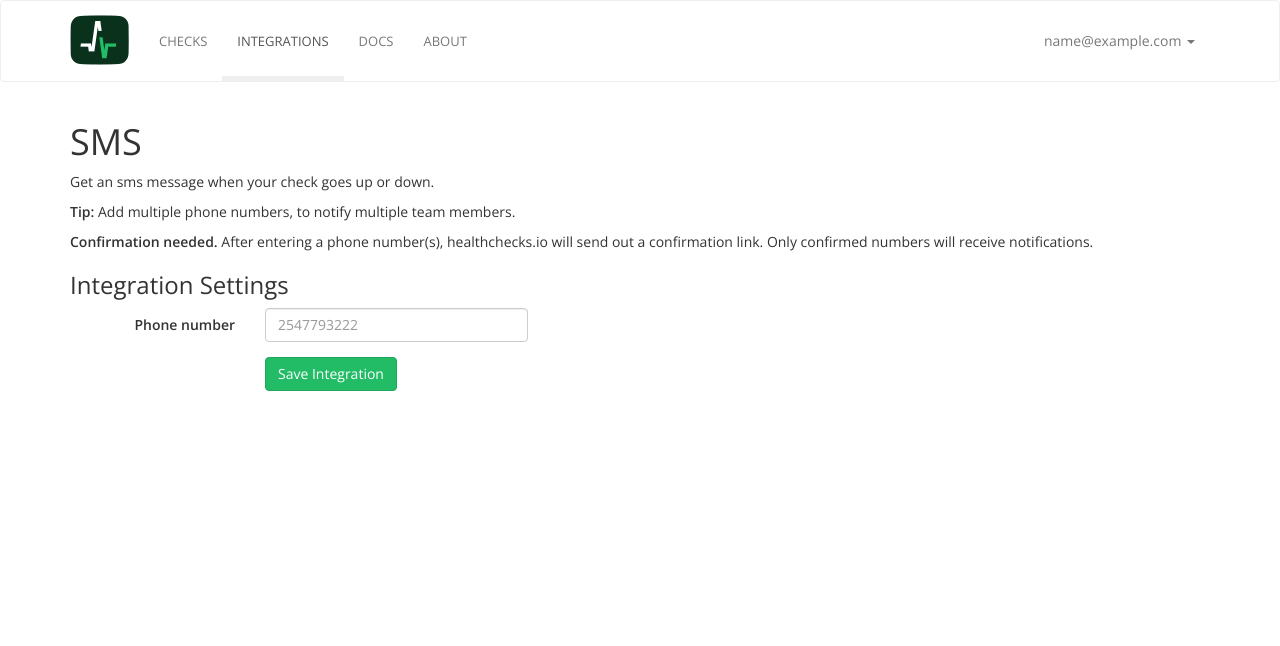
After one commit to andela/Healthchecks_ThunkNalla, a Django app: page /integrations/add_sms/ in a window 1280 px wide. The commit adds this page. Shown: the top 646 px of the page. Run offline with Django 3.2, Linux system fonts and the light colour scheme; the visitor is signed in with stand-in values (Sample User, id 1); data comes from the database, SQL or seed files in the repository; parts of the project's set-up code (start-up, migrations or seed data) failed here and were passed over; some libraries are stand-ins or nearby versions.

Commit message:
[Feature #145028655] Add sms notification when cron job is up or down. - Twilio integration for sending sms alerts. - Added sms integration option to the integrations page.

```diff
--- a/hc/api/models.py
+++ b/hc/api/models.py
@@ -21,7 +21,7 @@ STATUSES = (
 )
 DEFAULT_TIMEOUT = td(days=1)
 DEFAULT_GRACE = td(hours=1)
-CHANNEL_KINDS = (("email", "Email"), ("webhook", "Webhook"),
+CHANNEL_KINDS = (("sms", "SMS"), ("email", "Email"), ("webhook", "Webhook"),
                  ("hipchat", "HipChat"),
                  ("slack", "Slack"), ("pd", "PagerDuty"), ("po", "Pushover"),
                  ("victorops", "VictorOps"))
@@ -167,6 +167,8 @@ class Channel(models.Model):
 
     @property
     def transport(self):
+        if self.kind == 'sms':
+            return transports.SMS(self)
         if self.kind == "email":
             return transports.Email(self)
         elif self.kind == "webhook":
--- a/hc/front/urls.py
+++ b/hc/front/urls.py
@@ -13,6 +13,7 @@ check_urls = [
 channel_urls = [
     url(r'^$', views.channels, name="hc-channels"),
     url(r'^add/$', views.add_channel, name="hc-add-channel"),
+    url(r'^add_sms/$', views.add_sms, name="hc-add-sms"),
     url(r'^add_email/$', views.add_email, name="hc-add-email"),
     url(r'^add_webhook/$', views.add_webhook, name="hc-add-webhook"),
     url(r'^add_pd/$', views.add_pd, name="hc-add-pd"),
--- a/hc/front/views.py
+++ b/hc/front/views.py
@@ -358,6 +358,10 @@ def remove_channel(request, code):
 
     return redirect("hc-channels")
 
+@login_required
+def add_sms(request):
+    ctx = {"page": "channels"}
+    return render(request, "integrations/add_sms.html", ctx)
 
 @login_required
 def add_email(request):
--- a/static/js/channels.js
+++ b/static/js/channels.js
@@ -4,6 +4,7 @@ $(function() {
         webhook: "http://",
         slack: "https://hooks.slack.com/...",
         hipchat: "https://api.hipchat.com/...",
+        sms: "+2547793222",
         pd: "service key"
     }
 
--- /dev/null
+++ b/templates/integrations/add_sms.html
@@ -0,0 +1,58 @@
+{% extends "base.html" %}
+{% load compress humanize staticfiles hc_extras %}
+
+{% block title %}Add mobile numbers to send your notifications to - healthchecks.io{% endblock %}
+
+
+{% block content %}
+<div class="row">
+<div class="col-sm-12">
+    <h1>SMS</h1>
+
+    <p>Get an sms message when your check goes up or down.</p>
+
+    <p>
+        <strong>Tip:</strong>
+        Add multiple phone numbers, to notify multiple team members.
+    </p>
+
+    <p>
+        <strong>Confirmation needed.</strong>
+        After entering a phone number(s), healthchecks.io will send out a confirmation link.
+        Only confirmed numbers will receive notifications.
+    </p>
+
+    <h2>Integration Settings</h2>
+
+    <form method="post" class="form-horizontal" action="{% url 'hc-add-channel' %}">
+        {% csrf_token %}
+        <input type="hidden" name="kind" value="sms" />
+        <div class="form-group">
+            <label for="sms" class="col-sm-2 control-label">Phone number</label>
+            <div class="col-sm-3">
+                <input
+                    id="sms"
+                    type="text"
+                    class="form-control"
+                    name="value"
+                    placeholder="2547793222">
+            </div>
+        </div>
+        <div class="form-group">
+            <div class="col-sm-offset-2 col-sm-10">
+                <button type="submit" class="btn btn-primary">Save Integration</button>
+            </div>
+        </div>
+    </form>
+</div>
+</div>
+
+
+{% endblock %}
+
+{% block scripts %}
+{% compress js %}
+<script src="{% static 'js/jquery-2.1.4.min.js' %}"></script>
+<script src="{% static 'js/bootstrap.min.js' %}"></script>
+{% endcompress %}
+{% endblock %}
```
Also changed, not shown: hc/api/transports.py (+14 -0 lines), hc/settings.py (+6 -1 lines), templates/front/channels.html (+9 -0 lines), __init__.py (added), static/img/integrations/sms.png (added).
